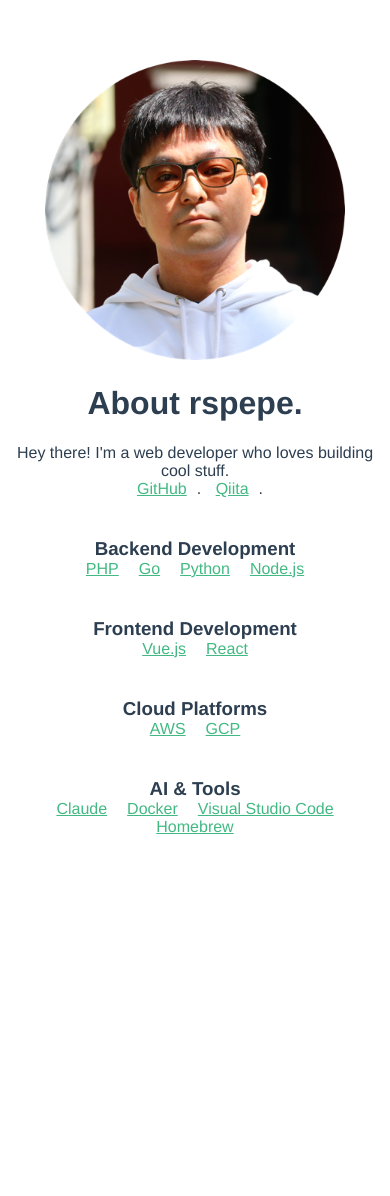
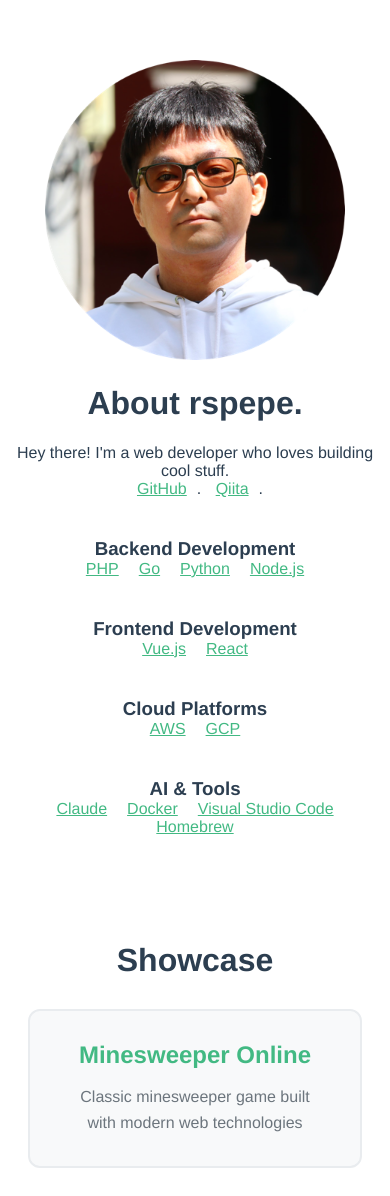
Before and after one commit to rspepe/devfolio, a Vue app: page / in a window 390 px wide. Before the commit the page ends 844 px from the top, so only its background shows below. Built offline with nearby package versions, Linux system fonts and the light colour scheme.

Commit message:
Add showcase section for portfolio projects
  Introduce a new Showcase section featuring Minesweeper Online with responsive card design and hover effects.

```diff
--- a/src/components/DevFolio.vue
+++ b/src/components/DevFolio.vue
@@ -43,6 +43,18 @@
         </div>
       </div>
     </div>
+
+    <div class="showcase-container">
+      <h2>Showcase</h2>
+      <div class="showcase-grid">
+        <div class="showcase-item">
+          <a href="https://rspepe.github.io/minesweeper-online/" target="_blank" rel="noopener">
+            <h3>Minesweeper Online</h3>
+            <p>Classic minesweeper game built with modern web technologies</p>
+          </a>
+        </div>
+      </div>
+    </div>
   </div>
 </template>
 
@@ -66,4 +78,54 @@ a {
 a {
   color: #42b983;
 }
+
+.showcase-container {
+  margin-top: 60px;
+  padding: 20px;
+}
+
+.showcase-container h2 {
+  font-size: 2em;
+  margin-bottom: 30px;
+  color: #2c3e50;
+}
+
+.showcase-grid {
+  display: grid;
+  grid-template-columns: repeat(auto-fit, minmax(300px, 1fr));
+  gap: 30px;
+  max-width: 1200px;
+  margin: 0 auto;
+}
+
+.showcase-item {
+  background: #f8f9fa;
+  border-radius: 12px;
+  padding: 30px;
+  transition: transform 0.3s ease, box-shadow 0.3s ease;
+  border: 2px solid #e9ecef;
+}
+
+.showcase-item:hover {
+  transform: translateY(-5px);
+  box-shadow: 0 10px 25px rgba(0, 0, 0, 0.1);
+}
+
+.showcase-item a {
+  text-decoration: none;
+  color: inherit;
+  display: block;
+}
+
+.showcase-item h3 {
+  margin: 0 0 15px 0;
+  color: #42b983;
+  font-size: 1.5em;
+}
+
+.showcase-item p {
+  margin: 0;
+  color: #6c757d;
+  line-height: 1.6;
+}
 </style>
```
